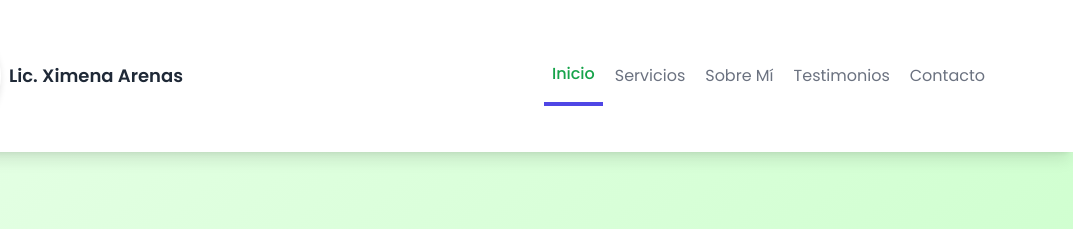
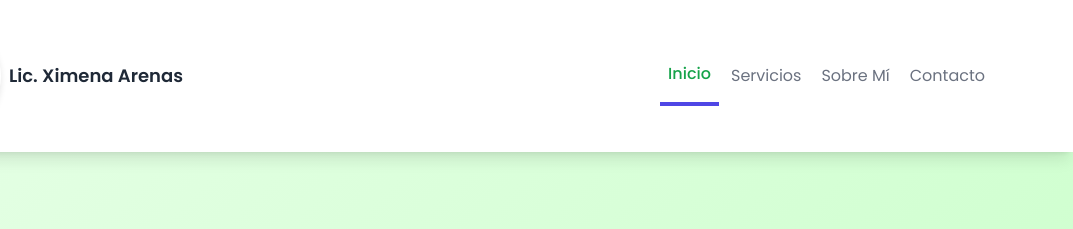
Before and after one commit to CarlosDimare/FONO, a plain HTML site: page index.html in a window 1280 px wide. Shown: the top 229 px of the page, 207-1280 px from the left. Drawn offline with nearby package versions, Linux system fonts and the light colour scheme; files whose address does not match are found by name.

Commit message:
Update index.html

```diff
--- a/index.html
+++ b/index.html
@@ -98,7 +98,6 @@
                     <a href="#inicio" class="py-4 px-2 text-green-600 border-b-4 border-indigo-600 font-medium">Inicio</a>
                     <a href="#servicios" class="py-4 px-2 text-gray-500 hover:text-green-600 transition duration-300">Servicios</a>
                     <a href="#sobre-mi" class="py-4 px-2 text-gray-500 hover:text-green-600 transition duration-300">Sobre Mí</a>
-                    <a href="#testimonios" class="py-4 px-2 text-gray-500 hover:text-green-600 transition duration-300">Testimonios</a>
                     <a href="#contacto" class="py-4 px-2 text-gray-500 hover:text-green-600 transition duration-300">Contacto</a>
                 </div>
                 <div class="md:hidden flex items-center">
```
